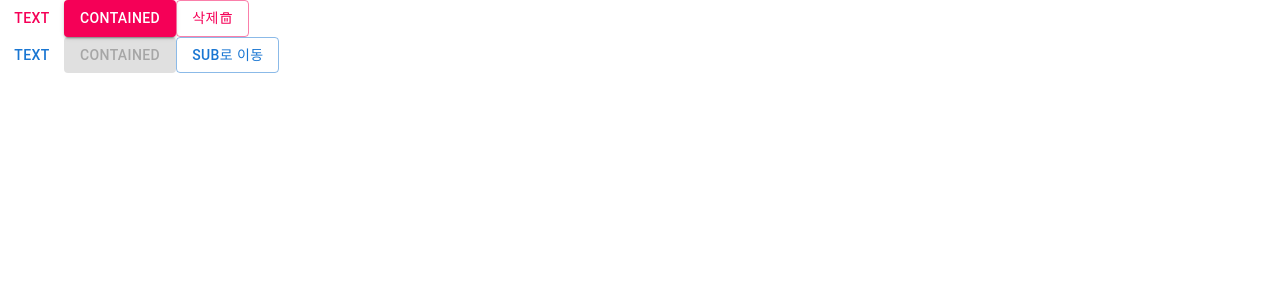
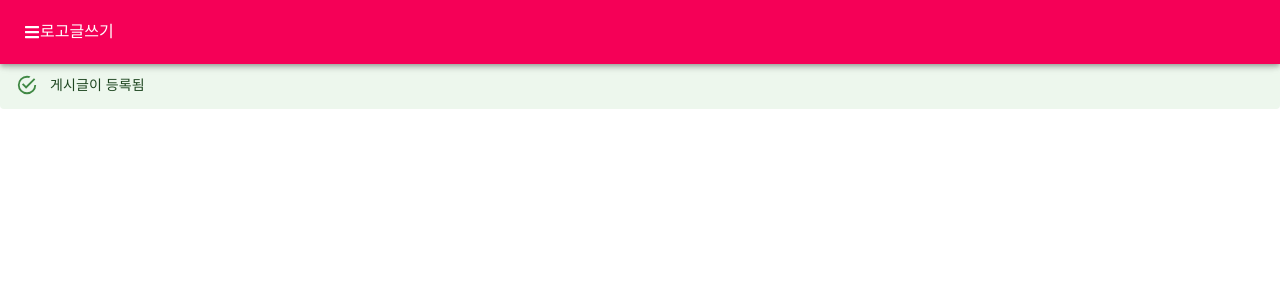
Before and after one commit to Eunji0301/todoapp_02, a Next.js app: page / in a window 1280 px wide. Shown: the top 300 px of the page. Built offline with nearby package versions, Linux system fonts and the light colour scheme; a web font is replaced by a local one.

Commit message:
App Bar, Snackbar, Alert

```diff
--- a/src/app/page.js
+++ b/src/app/page.js
@@ -1,42 +1,41 @@
 'use client';
 import * as React from 'react';
-import Button from '@mui/material/Button';
+import { FaBars } from 'react-icons/fa';
+import { AppBar, Toolbar, Button, Alert, Snackbar } from '@mui/material';
 import { ThemeProvider } from '@emotion/react';
 import theme from './theme';
-import { RiDeleteBin5Line } from 'react-icons/ri';
 
-export default function Home() {
+export default function App() {
+  const [open, setOpen] = React.useState(false);
   return (
     <>
       <ThemeProvider theme={theme}>
-        <div className="tw-flex tw-items-center tw-gap-x-3">
-          <Button variant="text">Text</Button>
-          <Button variant="contained">Contained</Button>
-          <Button
-            variant="outlined"
-            onClick={() => {
-              confirm('삭제함?');
-            }}>
-            삭제
-            <RiDeleteBin5Line />
-          </Button>
-        </div>
+        <AppBar position="fixed">
+          <Toolbar className="">
+            <div className="tw-flex-1 ">
+              <FaBars />
+            </div>
+            <div>
+              <a href="/" className="tw-font-bold">
+                로고
+              </a>
+            </div>
+            <div className="tw-flex-1 tw-flex tw-justify-end">글쓰기</div>
+          </Toolbar>
+        </AppBar>
+        <section className="tw-h-96 tw-flex tw-justify-center tw-items-center">section </section>
       </ThemeProvider>
-      <div className="tw-flex tw-items-center tw-gap-x-3 tw-mt-3">
-        <Button
-          variant="text"
-          onClick={() => {
-            alert('버튼 클릭 됨');
-          }}>
-          Text
-        </Button>
-        <Button variant="contained" disabled>
-          Contained
-        </Button>
-        <Button variant="outlined" href="sub/">
-          sub로 이동
-        </Button>
-      </div>
+      <section>
+        <Button onClick={() => setOpen(true)}>open snackbar</Button>
+        <Alert>게시글이 등록됨</Alert>
+        <Snackbar
+          open={open}
+          autoHideDuration={2000}
+          onClose={() => setOpen(false)}
+          message="Note archived">
+          <Alert severity="error">게시물 삭제</Alert>
+        </Snackbar>
+      </section>
     </>
   );
 }
```
